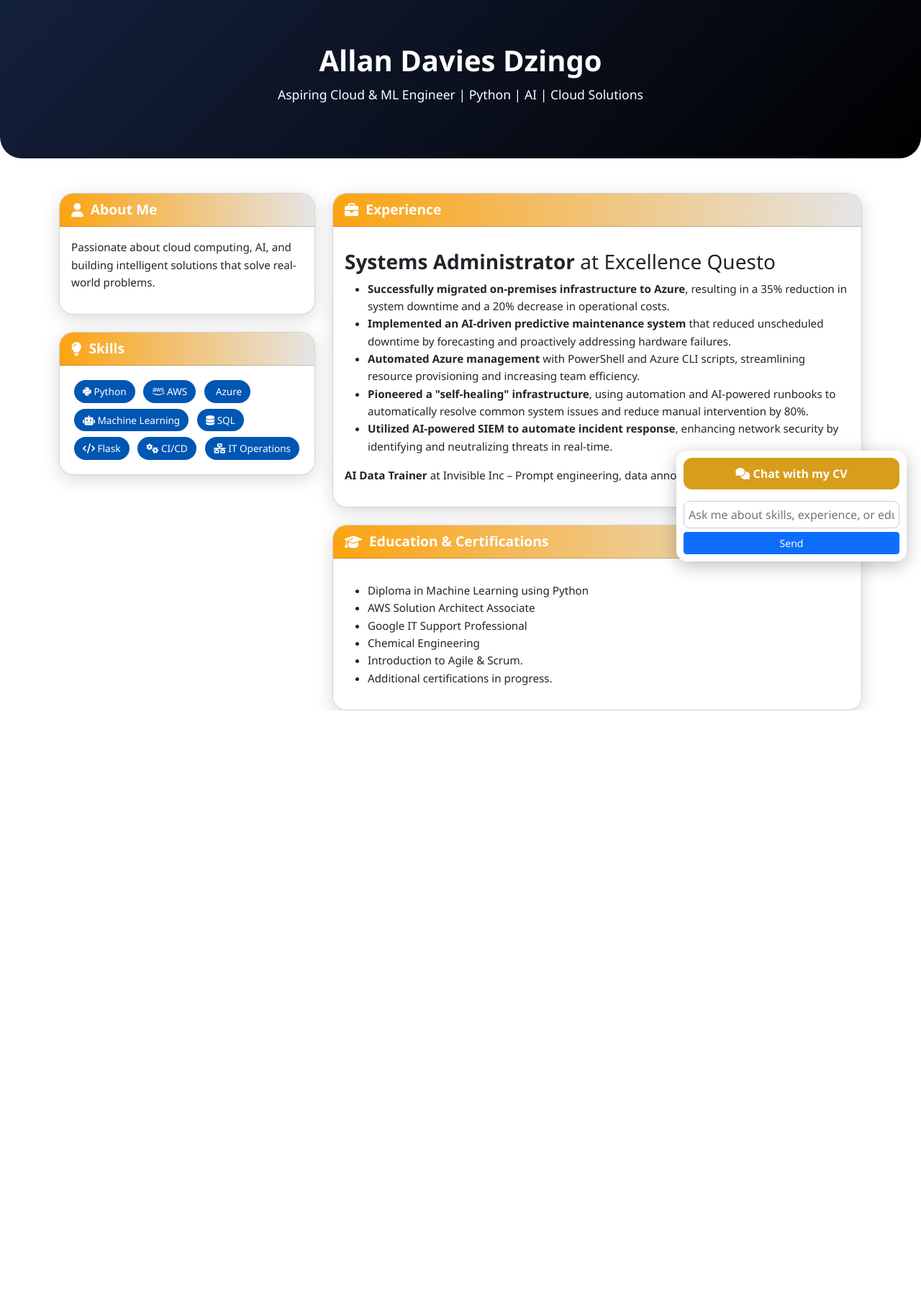
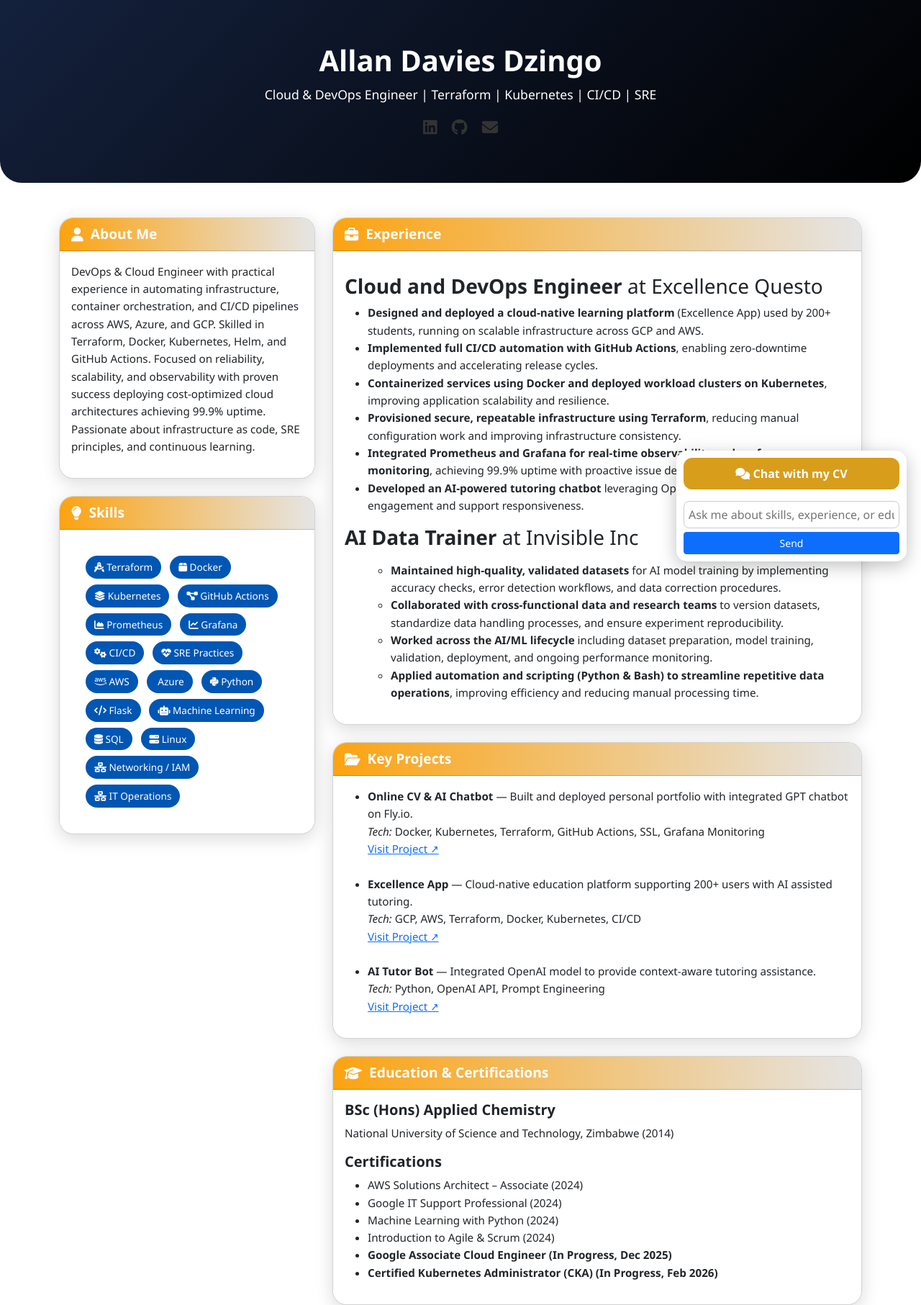
Before and after one commit to AllanDzingo/online-cv-with-chatbot, a Flask app: page / in a window 1280 px wide. Shown: the whole page at 72% size. Before the commit the page ends 987 px from the top, so only its background shows below. Run offline with Flask 3, Linux system fonts and the light colour scheme; some libraries are stand-ins or nearby versions.

Commit message:
Added Projects section, updated Certifications, and added LinkedIn & GitHub links

```diff
--- a/static/style.css
+++ b/static/style.css
@@ -153,3 +153,20 @@
         font-size: 1rem;
     }
 }
+.social-links a {
+    margin: 0 8px;
+    font-size: 1.4rem;
+    color: #333;
+    transition: 0.3s;
+}
+.social-links a:hover {
+    color: #0077b5;
+}
+.footer {
+    background: #14213d;
+    color: white;
+    text-align: center;
+    padding: 15px 20px;
+    border-radius: 30px 30px 0 0;
+    margin-top: 30px;
+}
--- a/templates/index.html
+++ b/templates/index.html
@@ -12,7 +12,12 @@
 <header class="header">
     <div class="container text-center">
         <h1>Allan Davies Dzingo</h1>
-        <p class="subtitle">Aspiring Cloud & ML Engineer | Python | AI | Cloud Solutions</p>
+        <p class="subtitle">Cloud & DevOps Engineer | Terraform | Kubernetes | CI/CD | SRE</p>
+            <div class="social-links">
+                <a href="https://www.linkedin.com/in/allandzingo/" target="_blank"><i class="fab fa-linkedin"></i></a>
+                <a href="https://github.com/AllanDzingo" target="_blank"><i class="fab fa-github"></i></a>
+                <a href="mailto:allandzingo@gmail.com"><i class="fas fa-envelope"></i></a>
+            </div>
     </div>
 </header>
 
@@ -23,21 +28,41 @@
             <div class="card portfolio-card hover-card">
                 <div class="card-header"><i class="fas fa-user"></i> About Me</div>
                 <div class="card-body">
-                    <p>Passionate about cloud computing, AI, and building intelligent solutions that solve real-world problems.</p>
+                    <p>DevOps & Cloud Engineer with practical experience in automating infrastructure, container orchestration, and CI/CD pipelines across AWS, Azure, and GCP. Skilled in Terraform, Docker, Kubernetes, Helm, and GitHub Actions. Focused on reliability, scalability, and observability with proven success deploying cost-optimized cloud architectures achieving 99.9% uptime. Passionate about infrastructure as code, SRE principles, and continuous learning.
                 </div>
             </div>
 
             <div class="card portfolio-card hover-card mt-4">
                 <div class="card-header"><i class="fas fa-lightbulb"></i> Skills</div>
                 <div class="card-body skills-list">
-                    <span><i class="fab fa-python"></i> Python</span>
+                    <div class="card-body skills-list">
+
+                        <!-- DevOps & Infrastructure -->
+                        <span><i class="fas fa-drafting-compass"></i> Terraform</span>
+                        <span><i class="fas fa-box"></i> Docker</span>
+                        <span><i class="fas fa-layer-group"></i> Kubernetes</span>
+                        <span><i class="fas fa-project-diagram"></i> GitHub Actions</span>
+                        <span><i class="fas fa-chart-area"></i> Prometheus</span>
+                        <span><i class="fas fa-chart-line"></i> Grafana</span>
+                        <span><i class="fas fa-cogs"></i> CI/CD</span>
+                        <span><i class="fas fa-heartbeat"></i> SRE Practices</span>
+
+                        <!-- Cloud Platforms -->
                         <span><i class="fab fa-aws"></i> AWS</span>
                         <span><i class="fab fa-azure"></i> Azure</span>
+
+                        <!-- Programming & Frameworks -->
+                        <span><i class="fab fa-python"></i> Python</span>
+                        <span><i class="fas fa-code"></i> Flask</span>
                         <span><i class="fas fa-robot"></i> Machine Learning</span>
+
+                        <!-- Databases & Systems -->
                         <span><i class="fas fa-database"></i> SQL</span>
-                    <span><i class="fas fa-code"></i> Flask</span>
-                    <span><i class="fas fa-cogs"></i> CI/CD</span>
+                        <span><i class="fas fa-server"></i> Linux</span>
+                        <span><i class="fas fa-network-wired"></i> Networking / IAM</span>
                         <span><i class="fas fa-network-wired"></i> IT Operations</span>
+                    </div>
+
                 </div>
             </div>
         </div>
@@ -47,24 +72,74 @@
             <div class="card portfolio-card hover-card">
                 <div class="card-header"><i class="fas fa-briefcase"></i> Experience</div>
                 <div class="card-body">
-                    <p><strong><h3>Systems Administrator</strong> at Excellence Questo </h3>
-                        <ul><li>
-                                <b>Successfully migrated on-premises infrastructure to Azure</b>, resulting in a 35% reduction in system downtime and a 20% decrease in operational costs.
-                            </li><li><b>Implemented an AI-driven predictive maintenance system</b> that reduced unscheduled downtime by forecasting and proactively addressing hardware failures.
-                            </li><li><b>Automated Azure management</b> with PowerShell and Azure CLI scripts, streamlining resource provisioning and increasing team efficiency.
-                            </li><li><b>Pioneered a "self-healing" infrastructure</b>, using automation and AI-powered runbooks to automatically resolve common system issues and reduce manual intervention by 80%.
-                            </li><li><b>Utilized AI-powered SIEM to automate incident response</b>, enhancing network security by identifying and neutralizing threats in real-time.
+                    <p><strong><h3>Cloud and DevOps Engineer</strong> at Excellence Questo </h3>
+                        <ul>
+                                <li><b>Designed and deployed a cloud-native learning platform</b> (Excellence App) used by 200+ students, running on scalable infrastructure across GCP and AWS.</li>
+
+                                <li><b>Implemented full CI/CD automation with GitHub Actions</b>, enabling zero-downtime deployments and accelerating release cycles.</li>
+
+                                <li><b>Containerized services using Docker and deployed workload clusters on Kubernetes</b>, improving application scalability and resilience.</li>
+
+                                <li><b>Provisioned secure, repeatable infrastructure using Terraform</b>, reducing manual configuration work and improving infrastructure consistency.</li>
+
+                                <li><b>Integrated Prometheus and Grafana for real-time observability and performance monitoring</b>, achieving 99.9% uptime with proactive issue detection.</li>
+
+                                <li><b>Developed an AI-powered tutoring chatbot</b> leveraging OpenAI API, improving learner engagement and support responsiveness.</li>
+
+                        </ul>
+                    </p>
+                    <p><strong><h3>AI Data Trainer</strong> at Invisible Inc </p></h3>
+                        <ul>
+
+                        <ul>
+                                <li><b>Maintained high-quality, validated datasets</b> for AI model training by implementing accuracy checks, error detection workflows, and data correction procedures.</li>
+
+                                <li><b>Collaborated with cross-functional data and research teams</b> to version datasets, standardize data handling processes, and ensure experiment reproducibility.</li>
+
+                                <li><b>Worked across the AI/ML lifecycle</b> including dataset preparation, model training, validation, deployment, and ongoing performance monitoring.</li>
+
+                                 <li><b>Applied automation and scripting (Python & Bash) to streamline repetitive data operations</b>, improving efficiency and reducing manual processing time.</li>
+                        </ul>
+                    </p>
+                </div>
+            </div>
+            <div class="card portfolio-card hover-card mt-4">
+                <div class="card-header"><i class="fas fa-folder-open"></i> Key Projects</div>
+                <div class="card-body">
+                    <ul>
+                        <li><b>Online CV & AI Chatbot</b> — Built and deployed personal portfolio with integrated GPT chatbot on Fly.io.
+                            <br><i>Tech:</i> Docker, Kubernetes, Terraform, GitHub Actions, SSL, Grafana Monitoring
+                            <br><a href="https://github.com/AllanDzingo/online-cv-with-chatbot" target="_blank">Visit Project ↗</a>
+                        </li><br>
+
+                        <li><b>Excellence App</b> — Cloud-native education platform supporting 200+ users with AI assisted tutoring.
+                            <br><i>Tech:</i> GCP, AWS, Terraform, Docker, Kubernetes, CI/CD
+                            <br><a href="https://github.com/AllanDzingo/Excellence" target="_blank">Visit Project ↗</a>
+                        </li><br>
+
+                        <li><b>AI Tutor Bot</b> — Integrated OpenAI model to provide context-aware tutoring assistance.
+                            <br><i>Tech:</i> Python, OpenAI API, Prompt Engineering
+                            <br><a href="https://github.com/AllanDzingo/mytutor-app" target="_blank">Visit Project ↗</a>
                         </li>
                     </ul>
-                    </p>
-                            <p><strong>AI Data Trainer</strong> at Invisible Inc – Prompt engineering, data annotation, labeling for AI systems.</p>
                 </div>
             </div>
 
             <div class="card portfolio-card hover-card mt-4">
                 <div class="card-header"><i class="fas fa-graduation-cap"></i> Education & Certifications</div>
                     <div class="card-body">
-                    <p> <ul><li>Diploma in Machine Learning using Python</li> <li>AWS Solution Architect Associate</li><li> Google IT Support Professional</li><li> Chemical Engineering </li><li> Introduction to Agile & Scrum.</li><li> Additional certifications in progress.</li></ul></p>
+                        <h5><b>BSc (Hons) Applied Chemistry</b></h5>
+                        <p>National University of Science and Technology, Zimbabwe (2014)</p>
+
+                        <h5 class="mt-3"><b>Certifications</b></h5>
+                        <ul>
+                            <li>AWS Solutions Architect – Associate (2024)</li>
+                            <li>Google IT Support Professional (2024)</li>
+                            <li>Machine Learning with Python (2024)</li>
+                            <li>Introduction to Agile & Scrum (2024)</li>
+                            <li><b>Google Associate Cloud Engineer (In Progress, Dec 2025)</b></li>
+                            <li><b>Certified Kubernetes Administrator (CKA) (In Progress, Feb 2026)</b></li>
+                        </ul>
                     </div>
              </div>
         </div>
```
Also changed, not shown: cv_data.json (+74 -47 lines), images/app-preview.png (added). Lines whose indentation alone changed are shown as unchanged.
